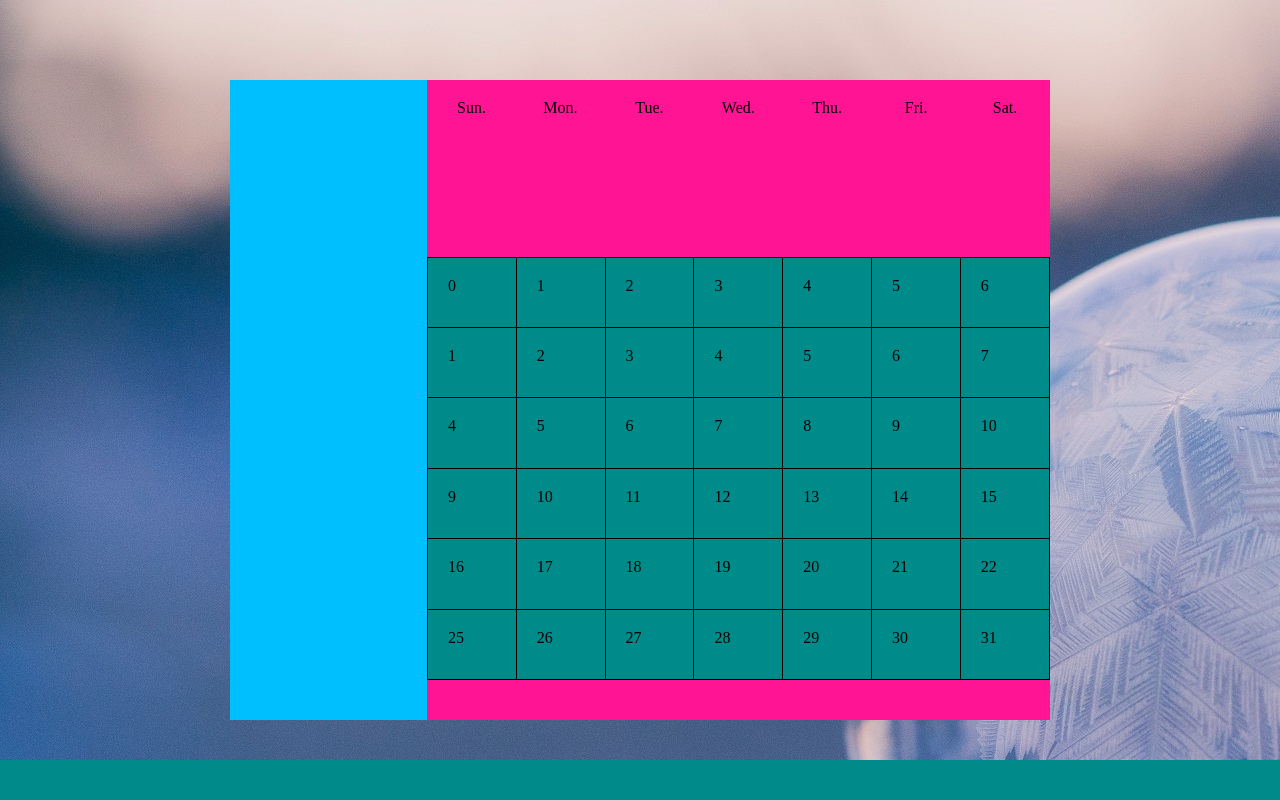
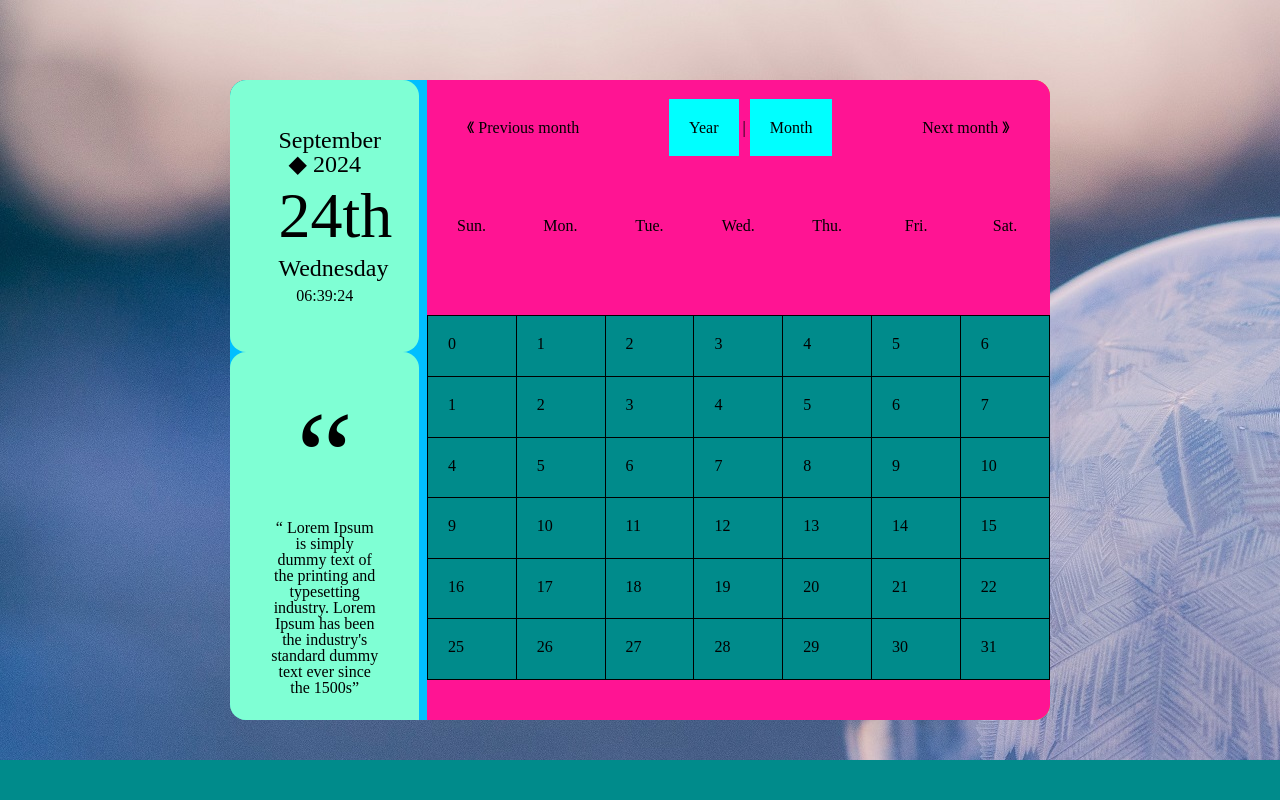
Before and after one commit to LupusXLass1404/calendar, a PHP site: page /design.html in a window 1280 px wide. Run offline with PHP 8.4, Linux system fonts and the light colour scheme.

Commit message:
排版'L時間盒、按鈕

```diff
--- a/design.html
+++ b/design.html
@@ -12,9 +12,47 @@
 <body class="month_11">
     <!-- .container>aside+main^footer -->
     <div class="container">
-        <aside></aside>
+        <aside>
+            <div class="timeBox">
+                <p class="yearMonth">
+                    September ◆ 2024
+                </p>
+                <p class="day">
+                    24th
+                </p>
+                <p class="week">
+                    Wednesday
+                </p>
+                <p class="time">
+                    06:39:24
+                </p>
+            </div>
+            <div class="quotation">
+                <div class="mark">
+                    “
+                </div>
+                <div class="quote">
+                    “ Lorem Ipsum is simply dummy text of the printing and typesetting industry. Lorem Ipsum has been
+                    the industry's standard dummy text ever since the 1500s”
+                </div>
+            </div>
+
+        </aside>
+
         <main>
-            <ul class="week">
+            <div class="buttons">
+                <div class="change">
+                    《 Previous month </div>
+                <div class="choose">
+                    <span id="year" class="button">Year</span>
+                    |
+                    <span id="month" class="button">Month</span>
+                </div>
+                <div class="change">
+                    Next month 》
+                </div>
+            </div>
+            <ul class="weekList">
                 <li>Sun.</li>
                 <li>Mon.</li>
                 <li>Tue.</li>
--- a/style.css
+++ b/style.css
@@ -13,15 +13,18 @@ body {
 }
 
 
-/* ============== 容器 ============== */
+/* ============== 主要 ============== */
 .container {
     background-color: darkorange;
+    border-radius: 16px;
     height: 640px;
     width: 64vw;
     margin: auto;
     display: flex;
+    overflow: hidden;
 }
 
+/* 日歷 */
 main {
     width: 76%;
     height: 100%;
@@ -29,14 +32,23 @@ main {
     display: grid;
 }
 
-/* 日歷 */
-.week {
+.buttons,
+.weekList {
     display: flex;
     justify-content: space-between;
     text-align: center;
 }
 
-.week li {
+.buttons {
+    margin: 40px;
+}
+
+.choose .button {
+    padding: 20px;
+    background-color: aqua;
+}
+
+.weekList li {
     width: 100%;
     margin: 20px auto;
 }
@@ -59,7 +71,42 @@ aside {
     width: 24%;
     height: 100%;
     background-color: deepskyblue;
+}
 
+.timeBox,
+.quotation {
+    /* width: 100%; */
+    background-color: aquamarine;
+    text-align: center;
+    padding: 40px;
+    margin-right: 8px;
+    border-radius: 16px;
+}
+
+/* 顯示時間 */
+.timeBox p {
+    margin: 8px;
+}
+
+.timeBox .yearMonth {
+    font-size: 1.5em;
+}
+
+.timeBox .day {
+    font-size: 4em;
+}
+
+.timeBox .week {
+    font-size: 1.5em;
+}
+
+.timeBox .time {
+    font-size: 1em;
+}
+
+/* 引文 */
+.quotation .mark {
+    font-size: 8em;
 }
 
 
```
